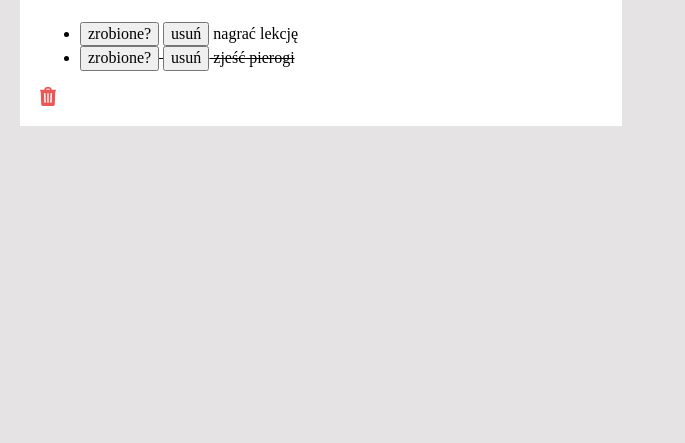
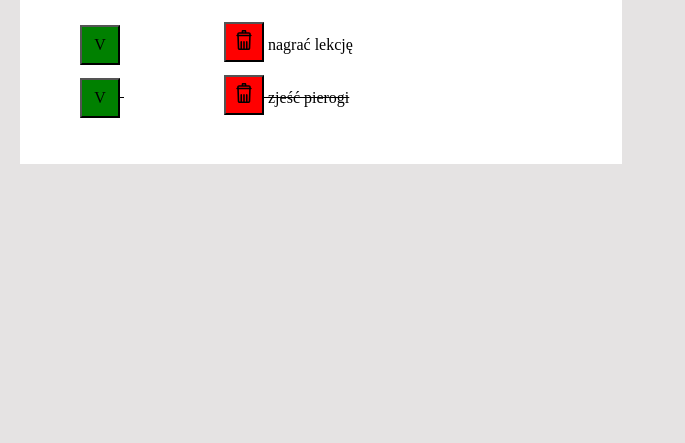
Before and after one commit to MarzenaTatara/to-do-list, a plain HTML site: page index.html in a window 1280 px wide. Shown: the part 357-800 px from the top of the page, without its empty margins (0-685 px from the left). Drawn offline with nearby package versions, Linux system fonts and the light colour scheme.

Commit message:
added remove icon

```diff
--- a/css/container.css
+++ b/css/container.css
@@ -34,8 +34,6 @@
     grid-area: aside;
     align-items: start;
     justify-content: start;
-
-
 }
 
 .container__main {
@@ -51,3 +49,23 @@
     justify-content: start;
     grid-template-rows: auto-fill;
 }
+
+.tasks {
+    list-style-type: none;
+}
+
+.js-done {
+    background-color: green;
+    width: 40px;
+    height: 40px;
+    margin-bottom: 10px;
+}
+
+.js-remowe {
+    background-color: red;
+    width: 40px;
+    height: 40px;
+    margin-bottom: 10px;
+    margin-left: 100px;
+
+}
--- a/index.html
+++ b/index.html
@@ -30,14 +30,7 @@
 
     <div class="container__item container__aside">
       <h2>Lista zadań</h2>
-
-
-      <ul class="js-tasks"></ul><svg width="16" height="19" viewBox="0 0 16 19" fill="none" xmlns="http://www.w3.org/2000/svg">
-        <path
-          d="M11.681 2.41458C11.7194 2.55015 11.874 2.66 12.0286 2.66H15.0175C15.5603 2.66 16 3.05682 16 3.54666C16 3.95141 15.6996 4.29181 15.2906 4.39869L14.7774 17.1327C14.7358 18.1687 13.7807 19 12.6294 19H3.37062C2.22147 19 1.26424 18.1678 1.22258 17.1327L0.709425 4.39869C0.300438 4.29181 0 3.95141 0 3.54666C0 3.05682 0.439696 2.66 0.982467 2.66H3.97141C4.12602 2.66 4.28173 2.54817 4.31901 2.41458L4.52844 1.65557C4.78831 0.717461 5.80587 0 6.87606 0H9.12388C10.1952 0 11.2116 0.717436 11.4715 1.65557L11.681 2.41458ZM7.29835 6.71337V15.3267C7.29835 15.676 7.61305 15.96 8.00011 15.96C8.38718 15.96 8.70187 15.676 8.70187 15.3267V6.71337C8.70187 6.36405 8.38718 6.08004 8.00011 6.08004C7.61305 6.08004 7.29835 6.36405 7.29835 6.71337ZM4.07025 6.73217L4.35095 15.3455C4.36301 15.6948 4.68648 15.9699 5.07354 15.96C5.46061 15.9491 5.76542 15.6572 5.75448 15.3079L5.47377 6.69458C5.46171 6.34526 5.13824 6.07016 4.75118 6.08004C4.36412 6.09093 4.0593 6.38285 4.07025 6.73217ZM10.5265 6.69457L10.2458 15.3078C10.2348 15.6572 10.5396 15.9491 10.9267 15.96C11.3137 15.9699 11.6372 15.6948 11.6493 15.3454L11.93 6.73216C11.9409 6.38284 11.6361 6.09093 11.249 6.08003C10.862 6.07014 10.5385 6.34525 10.5265 6.69457ZM6.41553 2.66H9.58441C9.66117 2.66 9.70941 2.60558 9.69077 2.53829L9.56467 2.08505C9.5241 1.93661 9.29274 1.77332 9.12388 1.77332H6.87606C6.7072 1.77332 6.47583 1.93661 6.43527 2.08505L6.30917 2.53829C6.29053 2.60657 6.33877 2.66 6.41553 2.66H6.41553Z"
-          fill="#EB5757" />
-      </svg>
-
+      <ul class="tasks js-tasks"></ul>
     </div>
 
 </body>
--- a/js/script.js
+++ b/js/script.js
@@ -33,7 +33,7 @@
 
         remoweButtons.forEach((remoweButton, index) => {
             remoweButton.addEventListener("click", () => {
-                remoweTask(index);
+                remoweTask(index);F
             });
         });
 
@@ -53,8 +53,23 @@
                 <li
                 ${task.done ? " style=\"text-decoration: line-through\"" : ""}
                 >
-                <button class="js-done">zrobione?</button>
-                <button class="js-remowe">usuń</button>
+                <button class="js-done">V</button>
+                <button class="js-remowe"><svg fill="#000000" height="20px" width="20px" version="1.1" id="Capa_1" xmlns="http://www.w3.org/2000/svg" xmlns:xlink="http://www.w3.org/1999/xlink"
+                viewBox="0 0 380.598 380.598" xml:space="preserve">
+           <g>
+               <path d="M322.383,90.222h-2.84l0.436-11.816c0.368-10.004-3.254-19.481-10.201-26.689c-6.946-7.207-16.284-11.176-26.294-11.176
+                   h-48.463V22.934C235.021,10.288,224.732,0,212.087,0h-43.576c-12.646,0-22.933,10.288-22.933,22.934V40.54H97.114
+                   c-10.01,0-19.348,3.97-26.294,11.177c-6.947,7.207-10.569,16.686-10.2,26.688l0.436,11.816h-2.841c-8.284,0-15,6.716-15,15
+                   s6.716,15,15,15h3.948l8.309,225.202c0.728,19.724,16.758,35.174,36.494,35.174h166.667c19.736,0,35.766-15.45,36.494-35.174
+                   l8.309-225.202h3.947c8.284,0,15-6.716,15-15S330.667,90.222,322.383,90.222z M175.578,30h29.443v10.54h-29.443V30z M90.599,77.3
+                   c-0.089-2.41,1.103-4.02,1.821-4.765s2.283-1.995,4.694-1.995h186.37c2.411,0,3.976,1.25,4.694,1.995
+                   c0.718,0.745,1.909,2.355,1.82,4.765l-0.477,12.922H91.076L90.599,77.3z M280.147,344.318c-0.131,3.521-2.992,6.279-6.515,6.279
+                   h-15.714V226.13c0-8.284-6.716-15-15-15s-15,6.716-15,15v124.468h-22.62V226.13c0-8.284-6.716-15-15-15s-15,6.716-15,15v124.468
+                   h-22.621V226.13c0-8.284-6.716-15-15-15s-15,6.716-15,15v124.468h-15.713c-3.523,0-6.385-2.758-6.515-6.279l-8.268-224.097h196.232
+                   L280.147,344.318z"/>
+           </g>
+           </svg>
+                </button>
                   ${task.content}
                 </li>
             `;
```
Also changed, not shown: images/remove.png (added), images/remove.svg (added).
